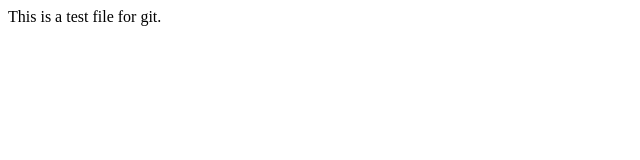
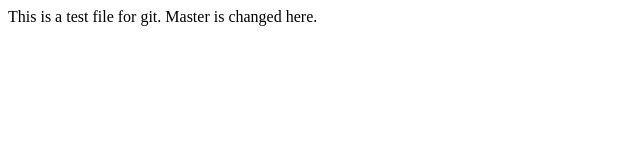
Before and after one commit to william327/cryptids, a plain HTML site: page cryptids/docroot/index.html in a window 1280 px wide. Shown: the whole page, without its empty margins (0-640 px from the left). Drawn offline with Linux system fonts and the light colour scheme.

Commit message:
Master has been changed to conflict with branch changes.

```diff
--- a/cryptids/docroot/index.html
+++ b/cryptids/docroot/index.html
@@ -5,6 +5,6 @@
 <title>Insert title here</title>
 </head>
 <body>
-This is a test file for git.
+This is a test file for git. Master is changed here.
 </body>
 </html>
```
